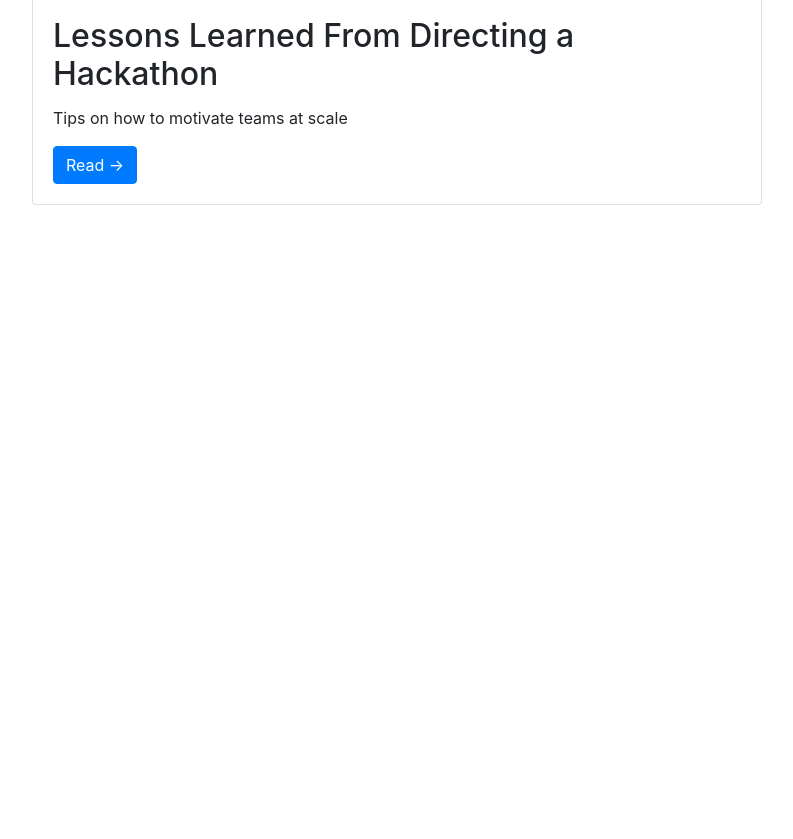
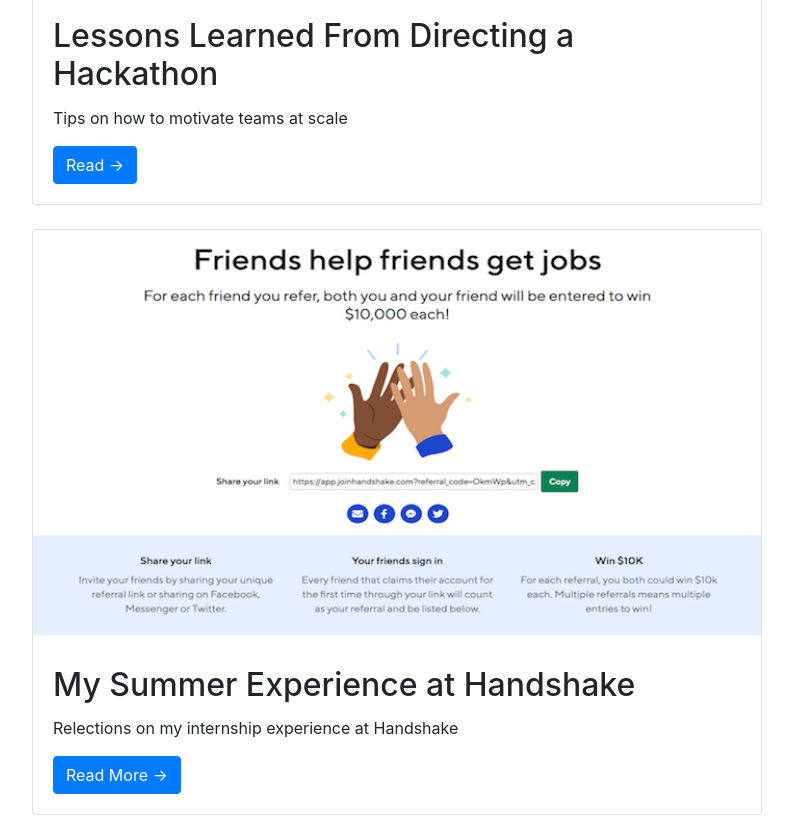
Before and after one commit to zackkhan/zackkhan.github.io, a website: page blog-home.html in a window 1280 px wide. Shown: the part 1382-2221 px from the top of the page, without its empty margins (53-846 px from the left). Before the commit the page ends 1611 px from the top, so only its background shows below. Drawn offline with Linux system fonts and the light colour scheme.

Commit message:
added handshake blog

```diff
--- a/blog-home.html
+++ b/blog-home.html
@@ -74,18 +74,14 @@
             </div>
 
           <!-- Blog Post -->
-          <!-- <div class="card mb-4">
-            <img class="card-img-top" src="http://placehold.it/750x300" alt="Card image cap">
+          <div class="card mb-4">
+            <img class="card-img-top" src="handshake2.png" alt="Card image cap">
             <div class="card-body">
-              <h2 class="card-title">Post Title</h2>
-              <p class="card-text">Lorem ipsum dolor sit amet, consectetur adipisicing elit. Reiciendis aliquid atque, nulla? Quos cum ex quis soluta, a laboriosam. Dicta expedita corporis animi vero voluptate voluptatibus possimus, veniam magni quis!</p>
-              <a href="#" class="btn btn-primary">Read More &rarr;</a>
+              <h2 class="card-title">My Summer Experience at Handshake</h2>
+              <p class="card-text">Relections on my internship experience at Handshake</p>
+              <a href="https://blog.joinhandshake.com/students/my-summer-at-handshake-putting-myself-in-the-shoes-of-all-students" class="btn btn-primary">Read More &rarr;</a>
             </div>
-            <div class="card-footer text-muted">
-              Posted on January 1, 2017 by
-              <a href="#">Start Bootstrap</a>
-            </div>
-          </div> -->
+          </div>
 
           <!-- Pagination -->
           <!-- <ul class="pagination justify-content-center mb-4">
@@ -122,8 +118,11 @@
               <div class="row">
                 <div class="col-lg-6">
                   <ul class="list-unstyled mb-0">
-                  <li>
+                    <li>
                       <a href="blog.html">Aging</a>
+                    </li>
+                    <li>
+                      <a href="https://blog.joinhandshake.com/students/my-summer-at-handshake-putting-myself-in-the-shoes-of-all-students">Growth</a>
                     </li>
                     <li>
                       <a href="bitcampblog.html">Leadership</a>
```
Also changed, not shown: index.html (+1 -3 lines).
